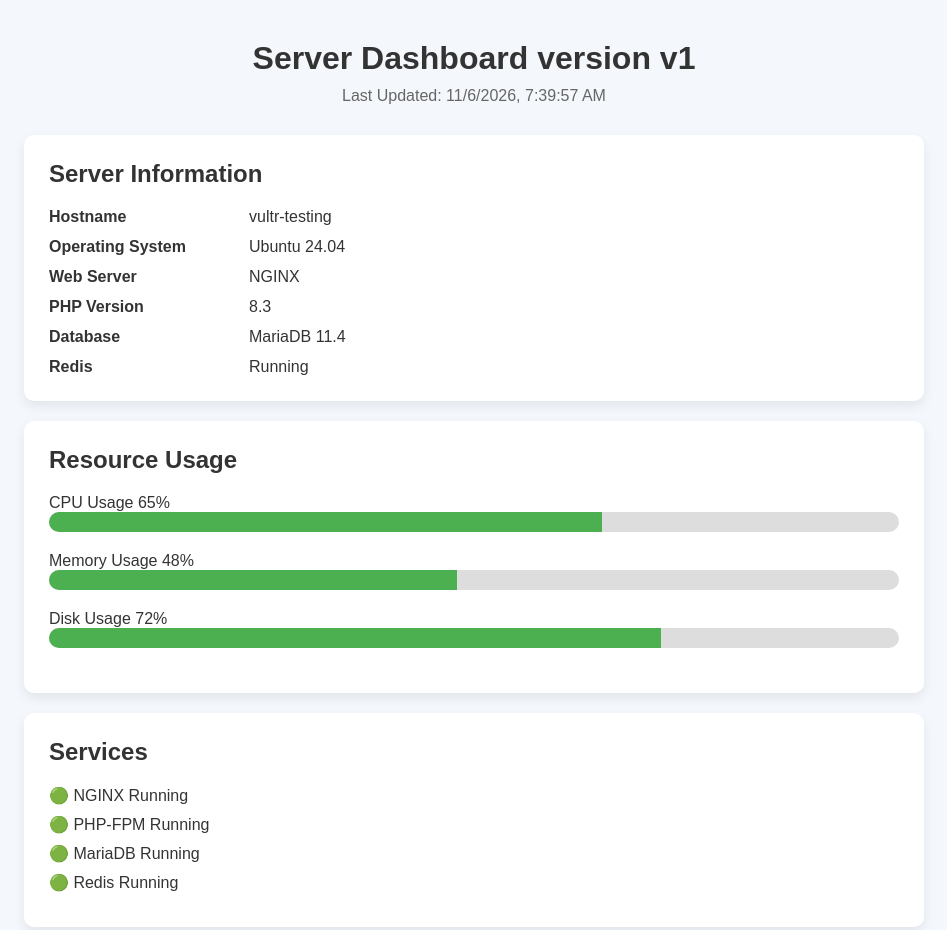
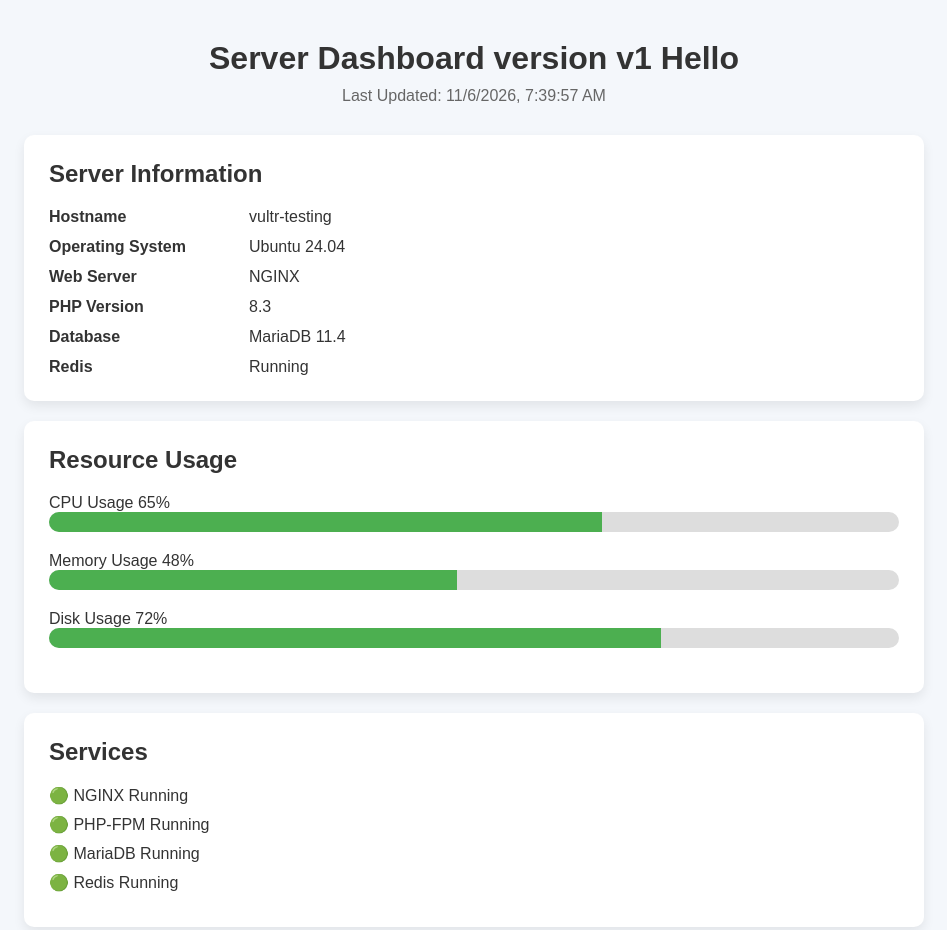
Before and after one commit to misam02/server-status-dashboard, a plain HTML site: page index.html in a window 1280 px wide. Shown: the top 930 px of the page, without its empty margins (166-1113 px from the left). Drawn offline with Linux system fonts and the light colour scheme.

Commit message:
Changed html

```diff
--- a/index.html
+++ b/index.html
@@ -12,7 +12,7 @@
 <div class="container">
 
     <header>
-	<h1>Server Dashboard version v1</h1>
+	<h1>Server Dashboard version v1 Hello</h1>
         <p id="time"></p>
     </header>
 
```
